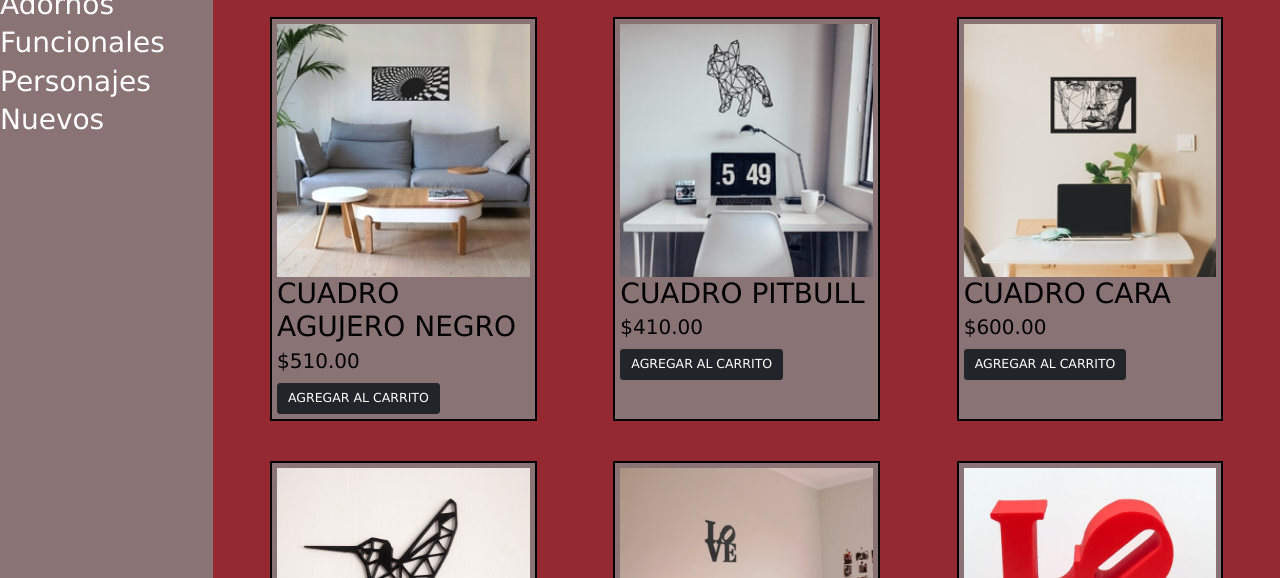
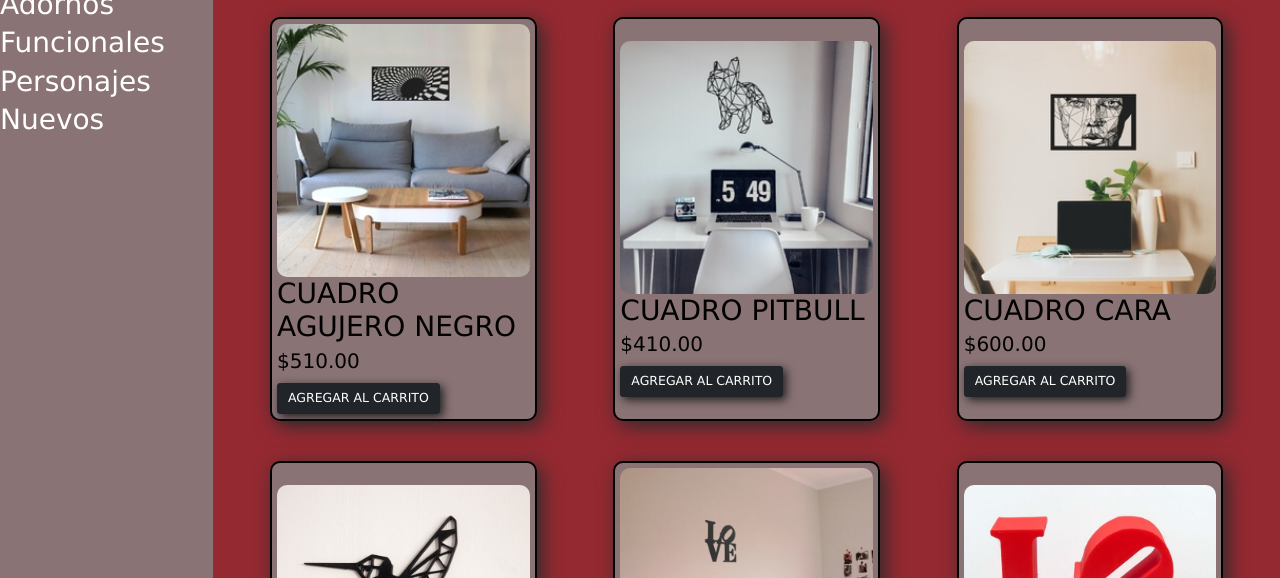
Before and after one commit to rodrigo116/ProyectoCoder, a website: page views/Productos.html in a window 1280 px wide. Shown: the part 159-737 px from the top of the page. Drawn offline with nearby package versions, Linux system fonts and the light colour scheme.

Commit message:
modiifique estilos productos

```diff
--- a/SASS/style.scss
+++ b/SASS/style.scss
@@ -210,12 +210,16 @@ a{
 }
 .adornos{
     .adornos__item{
+        display: flex;
+        flex-direction: column;
+        justify-content: space-evenly;
         background-color: $fondo;
         padding: 5px;
         margin: 20px;
         border: solid 2px black;
         transition: all 1s;
-
+        box-shadow: 5px 5px 20px rgb(44, 44, 44);
+        border-radius: 10px;
         .item__nombre{
             color:black;
         }
@@ -224,7 +228,10 @@ a{
         }
         img{
             width: 100%;
-            border-radius: 50px;
+            border-radius: 10px;
+        }
+        .item__boton{
+            box-shadow: 3px 3px 10px rgb(31, 31, 31);
         }
     }
     .adornos__item:hover{
@@ -271,8 +278,7 @@ a{
     max-width: 400px;
     background-color: white;
     padding: 20px;
-    // box-shadow: 0px 1px 10px rgba(131, 95, 95, 0.3);
-    box-shadow: 5px 5px 5px lightgrey;
+    box-shadow: 5px 5px 20px rgb(44, 44, 44);
     border-radius: 5px;
     line-height: 1.7;
     color: #434343;
```
Also changed, not shown: CSS/style.css.
